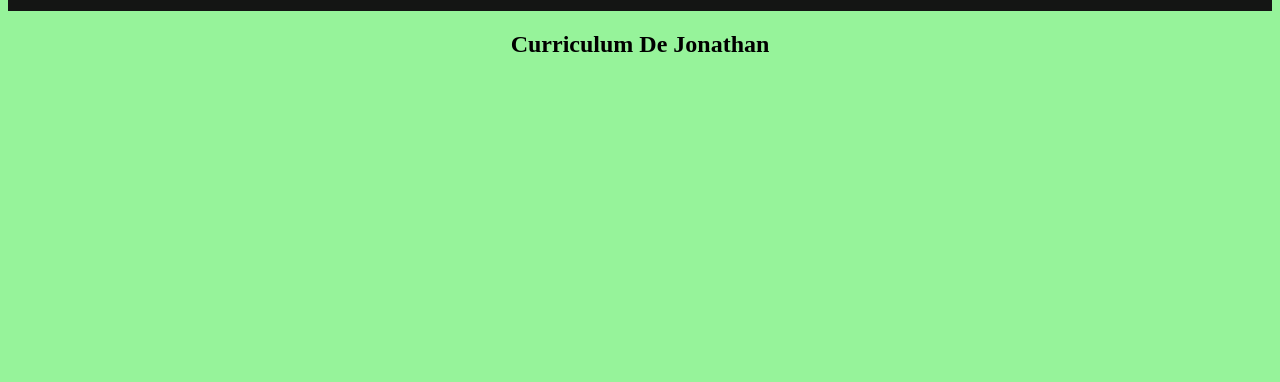
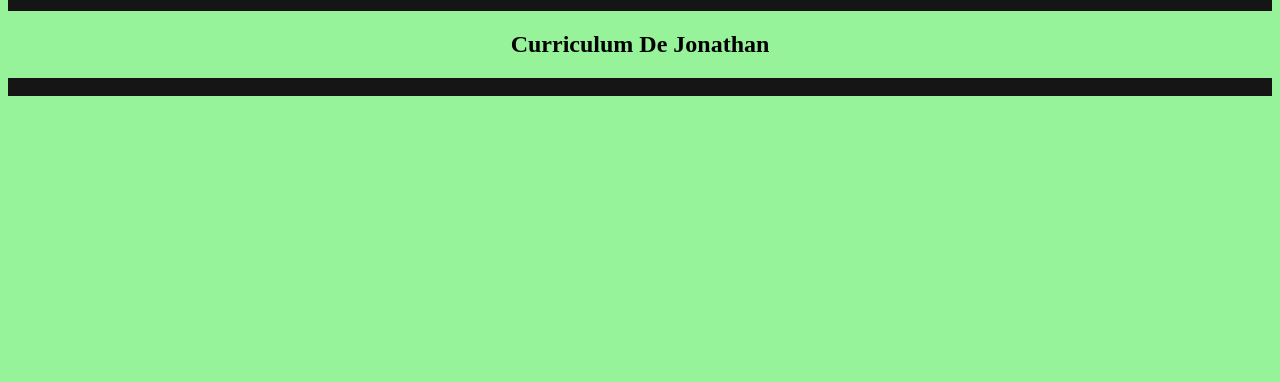
Before and after one commit to JohnSamu2999/Corruptos, a plain HTML site: page Jonathan.html in a window 1280 px wide. Shown: the part 418-800 px from the top of the page. Drawn offline with Linux system fonts and the light colour scheme.

Commit message:
Update Jonathan.html

```diff
--- a/Jonathan.html
+++ b/Jonathan.html
@@ -26,6 +26,7 @@
 </header>
 <main>
     <h2><center>Curriculum De Jonathan</center></h2>
+     <hr size="18" color="#141514">
 </main>
 </body>
 </html>
```
